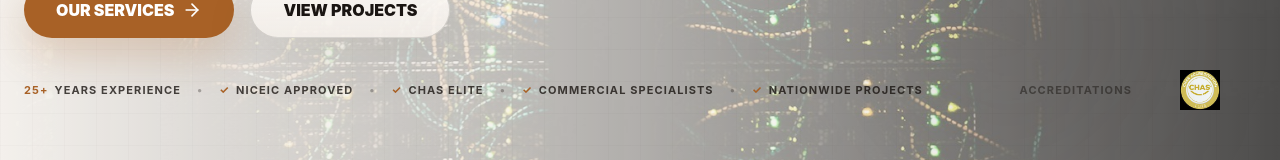
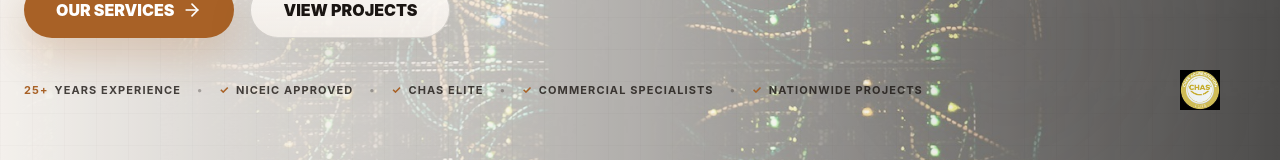
Before and after one commit to bjake0192-hash/ETS, a Next.js app: page / in a window 1280 px wide. Shown: the part 527-687 px from the top of the page. Built offline with nearby package versions, Linux system fonts and the light colour scheme.

Commit message:
style: remove 'Accreditations' text label from hero carousel

```diff
--- a/src/components/sections/Hero.tsx
+++ b/src/components/sections/Hero.tsx
@@ -120,8 +120,7 @@ export default function Hero() {
               <span className="flex items-center gap-1.5"><span className="text-electric-yellow">✓</span> Nationwide Projects</span>
             </div>
 
-            <div className="flex items-center gap-3 shrink-0">
-              <span className="text-[11px] font-bold uppercase tracking-widest text-navy-900/50">Accreditations</span>
+            <div className="flex items-center shrink-0">
               <span className="relative h-10 w-28 flex items-center justify-center overflow-hidden">
                 <AnimatePresence mode="wait">
                   <motion.img
```
